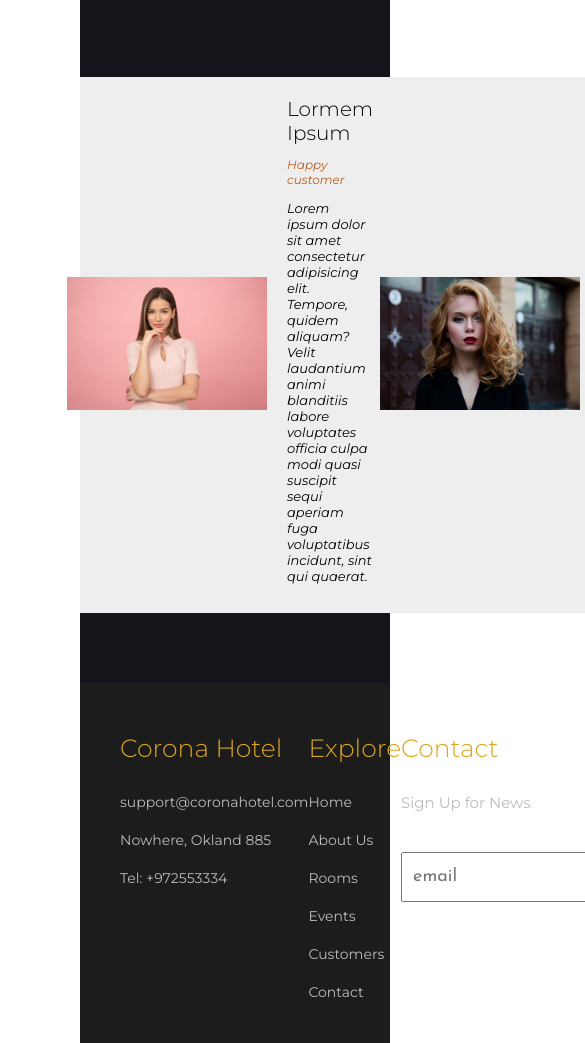
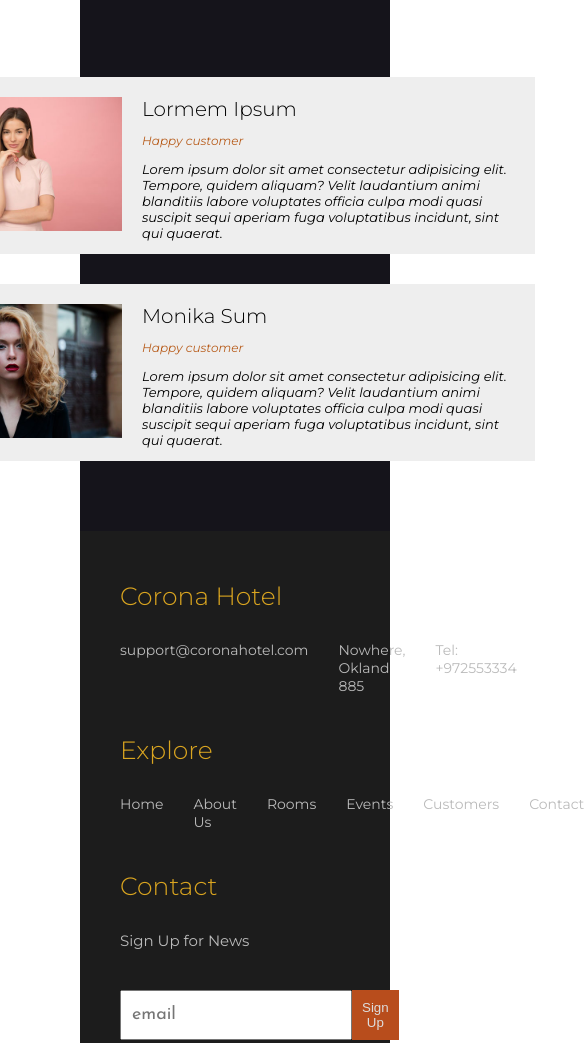
Before and after one commit to netanelmenasherov/corona-hotel, a plain HTML site: page index.html in a window 390 px wide. Shown: the part 4917-5960 px from the top of the page, 585 px wide, since content can reach past the window. Drawn offline with Linux system fonts and the light colour scheme.

Commit message:
add media query for 1400px

```diff
--- a/css/style.css
+++ b/css/style.css
@@ -690,3 +690,27 @@ body {
 .text-right p {
     color: gold;
 }
+
+
+@media(max-width:1400px) {
+    .customers-card-wrapper {
+        flex-direction: column;
+        align-items: center;
+    }
+
+    .customer-card:first-child {
+        margin-bottom: 3rem;
+    }
+
+    .main-part {
+        flex-direction: column;
+    }
+
+    .footer-list {
+        display: flex;
+    }
+
+    .footer-list-item {
+        margin-right: 3rem;
+    }
+}
```
